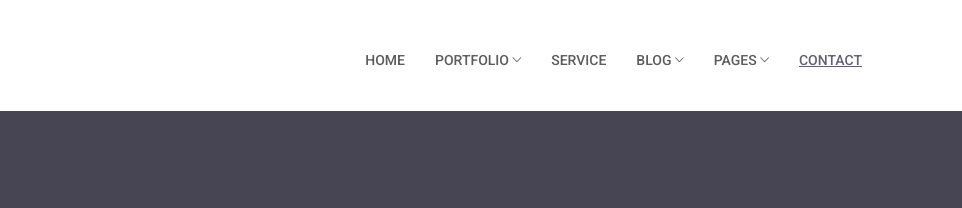
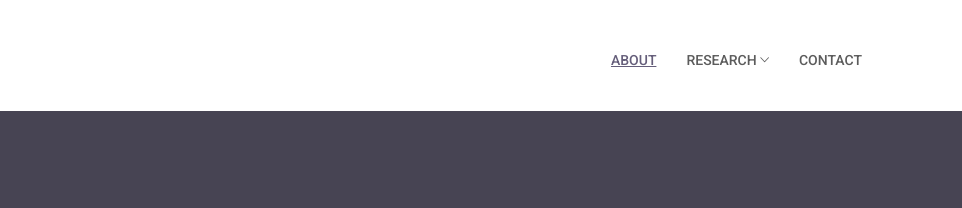
Before and after one commit to aipoiesis/aipoiesis.github.io, a plain HTML site: page contact.html in a window 1280 px wide. Shown: the top 208 px of the page, 318-1280 px from the left. Drawn offline with Linux system fonts and the light colour scheme; some packages are replaced by stand-ins of ours; files whose address does not match are found by name; a web font is replaced by a local one.

Commit message:
Update contact.html

```diff
--- a/contact.html
+++ b/contact.html
@@ -74,27 +74,25 @@ FACEBOOK: https://www.facebook.com/themefisher
 
 					<div class="collapse navbar-collapse ml-auto" id="navbarsExample09">
 						<ul class="navbar-nav ml-auto">
-							<li class="nav-item @@home">
-								<a class="nav-link" href="index.html">Home</a>
+							<li class="nav-item active">
+								<a class="nav-link" href="about.html">About</a>
 							</li>
 							<li class="nav-item dropdown @@portfolio">
-								<a class="nav-link dropdown-toggle" href="#" id="dropdown03" data-toggle="dropdown" aria-haspopup="true" aria-expanded="false">Portfolio <span class="ion-ios-arrow-down"></span></a>
+								<a class="nav-link dropdown-toggle" href="#" id="dropdown03" data-toggle="dropdown" aria-haspopup="true" aria-expanded="false">Research <span class="ion-ios-arrow-down"></span></a>
 								<ul class="dropdown-menu" aria-labelledby="dropdown03">
-									<li><a class="dropdown-item @@portfolioFilter" href="portfolio.html">Portfolio Filter</a></li>
-									<li><a class="dropdown-item @@portfolioSingle" href="portfolio-single.html">Portfolio Single</a></li>
-
-									<li class="dropdown dropdown-submenu dropright">
+									<li><a class="dropdown-item @@portfolioFilter" href="portfolio.html">Area</a></li>
+<!-- 									<li><a class="dropdown-item @@portfolioSingle" href="portfolio-single.html">Portfolio Single</a></li> -->
+<!-- 									<li class="dropdown dropdown-submenu dropright">
 										<a class="dropdown-item dropdown-toggle" href="#!" id="dropdown0301" role="button"
 											data-toggle="dropdown" aria-haspopup="true" aria-expanded="false">Sub Menu</a>
-
 										<ul class="dropdown-menu" aria-labelledby="dropdown0301">
 											<li><a class="dropdown-item" href="index.html">Submenu 01</a></li>
 											<li><a class="dropdown-item" href="index.html">Submenu 02</a></li>
 										</ul>
-									</li>
+									</li> -->
 								</ul>
 							</li>
-							<li class="nav-item @@service"><a class="nav-link" href="service.html">Service</a></li>
+<!-- 							<li class="nav-item @@service"><a class="nav-link" href="service.html">Service</a></li>
 							<li class="nav-item dropdown @@blog">
 								<a class="nav-link dropdown-toggle" href="#" id="dropdown05" data-toggle="dropdown" aria-haspopup="true"
 									aria-expanded="false">Blog <span class="ion-ios-arrow-down"></span></a>
@@ -104,19 +102,17 @@ FACEBOOK: https://www.facebook.com/themefisher
 									<li><a class="dropdown-item @@blogRS" href="blog-right-sidebar.html">Blog Right Sidebar</a></li>
 									<li><a class="dropdown-item @@blogLS" href="blog-left-sidebar.html">Blog Left Sidebar</a></li>
 									<li><a class="dropdown-item @@blogFW" href="blog-full-width.html">Blog Full Width</a></li>
-
 									<li class="dropdown dropdown-submenu dropleft">
 										<a class="dropdown-item dropdown-toggle" href="#!" id="dropdown0501" role="button"
 											data-toggle="dropdown" aria-haspopup="true" aria-expanded="false">Sub Menu</a>
-
 										<ul class="dropdown-menu" aria-labelledby="dropdown0501">
 											<li><a class="dropdown-item" href="index.html">Submenu 01</a></li>
 											<li><a class="dropdown-item" href="index.html">Submenu 02</a></li>
 										</ul>
 									</li>
 								</ul>
-							</li>
-							<li class="nav-item dropdown @@pages">
+							</li> -->
+<!-- 							<li class="nav-item dropdown @@pages">
 								<a class="nav-link dropdown-toggle" href="#" id="dropdown05" data-toggle="dropdown" aria-haspopup="true"
 									aria-expanded="false">Pages <span class="ion-ios-arrow-down"></span></a>
 								<ul class="dropdown-menu" aria-labelledby="dropdown05">
@@ -126,15 +122,17 @@ FACEBOOK: https://www.facebook.com/themefisher
 									<li><a class="dropdown-item @@faq" href="faq.html">FAQ</a></li>
 									<li><a class="dropdown-item @@pricing" href="pricing.html">Pricing Table</a></li>
 								</ul>
-							</li>
-							<li class="nav-item active"><a class="nav-link" href="contact.html">Contact</a></li>
+							</li> -->
+							<li class="nav-item @@contact"><a class="nav-link" href="contact.html">Contact</a></li>
 						</ul>
 					</div>
 				</nav>
 			</div>
 		</div>
 	</div>
-</header><!-- header close -->
+</header>
+
+<!-- header close -->
 <section class="page-title bg-2">
   <div class="container">
     <div class="row">
```
